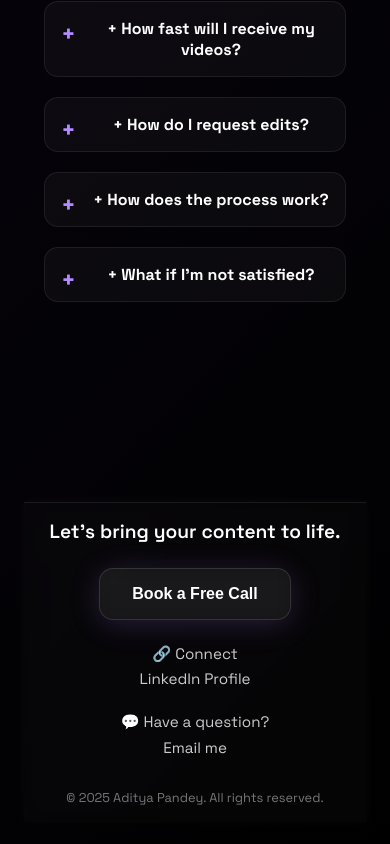
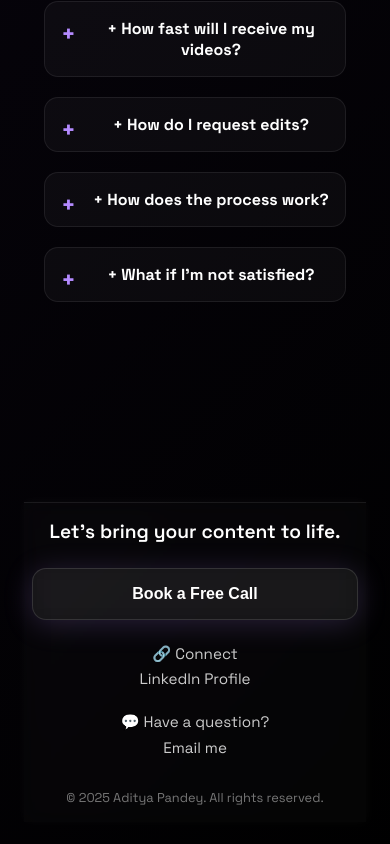
Before and after one commit to alchemist-aditya/alchemist-aditya, a React (Create React App) app: page / in a window 390 px wide. Shown: the part 4896-5740 px from the top of the page. Built offline with nearby package versions, Linux system fonts and the light colour scheme.

Commit message:
Update App.tsx

```diff
--- a/src/App.tsx
+++ b/src/App.tsx
@@ -449,16 +449,25 @@ const App = () => {
             Let’s bring your content to life.
           </h2>
 
-          <a
-            href="https://calendly.com/narayanaditya/1hour"
-            target="_blank"
-            rel="noopener noreferrer"
-          >
-            <button className="primary-button shine-sweep">
-              Book a Free Call
-            </button>
-          </a>
-
+   <motion.button
+  className="primary-button shine-sweep"
+  whileHover={{ scale: 1.08 }}
+  whileTap={{ scale: 0.95 }}
+  onClick={(e) => {
+    const isDesktop = window.innerWidth >= 1024;
+    if (isDesktop) {
+      e.preventDefault();
+      const section = document.getElementById("calendly-section");
+      if (section) {
+        section.scrollIntoView({ behavior: "smooth" });
+      }
+    } else {
+      window.open("https://calendly.com/narayanaditya/1hour", "_blank");
+    }
+  }}
+>
+  Book a Free Call
+</motion.button>
           <div className="compact-footer-grid">
             <div className="footer-item">
               <span className="footer-label">🔗 Connect</span>
```
